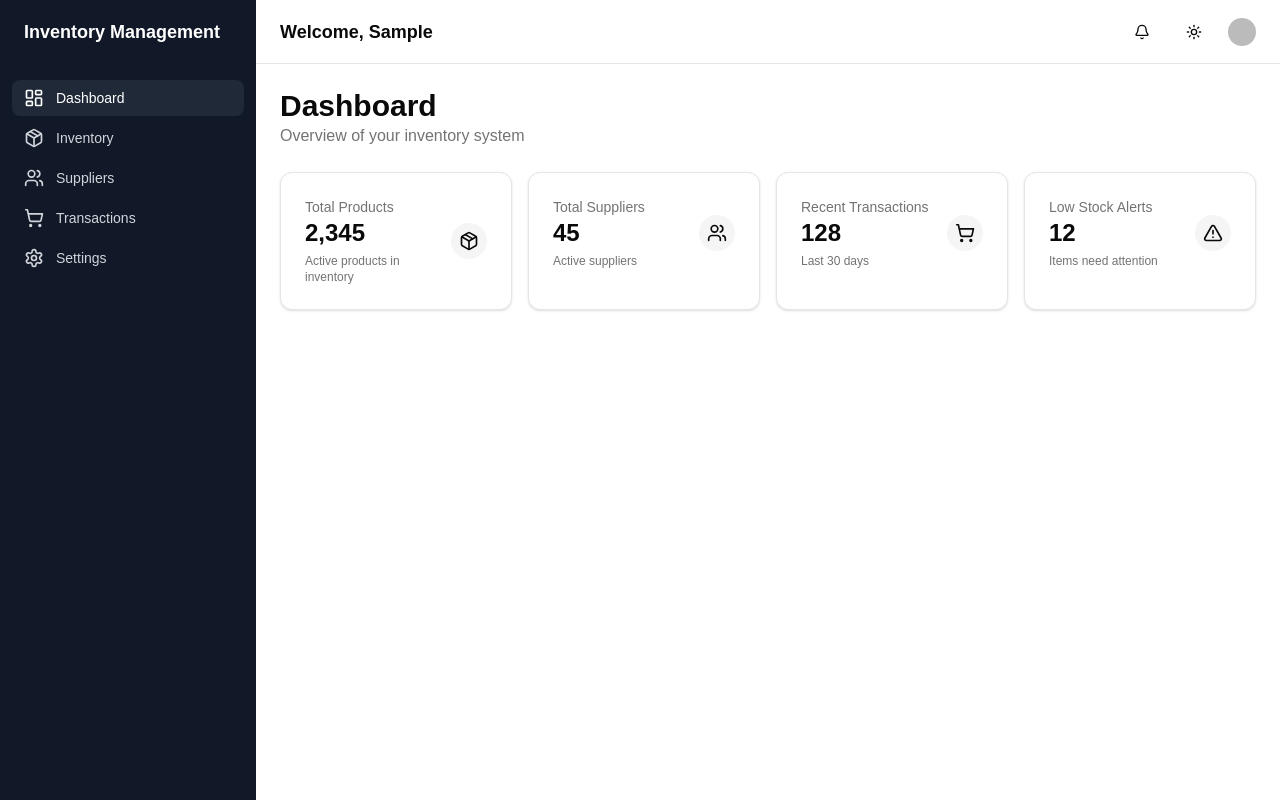
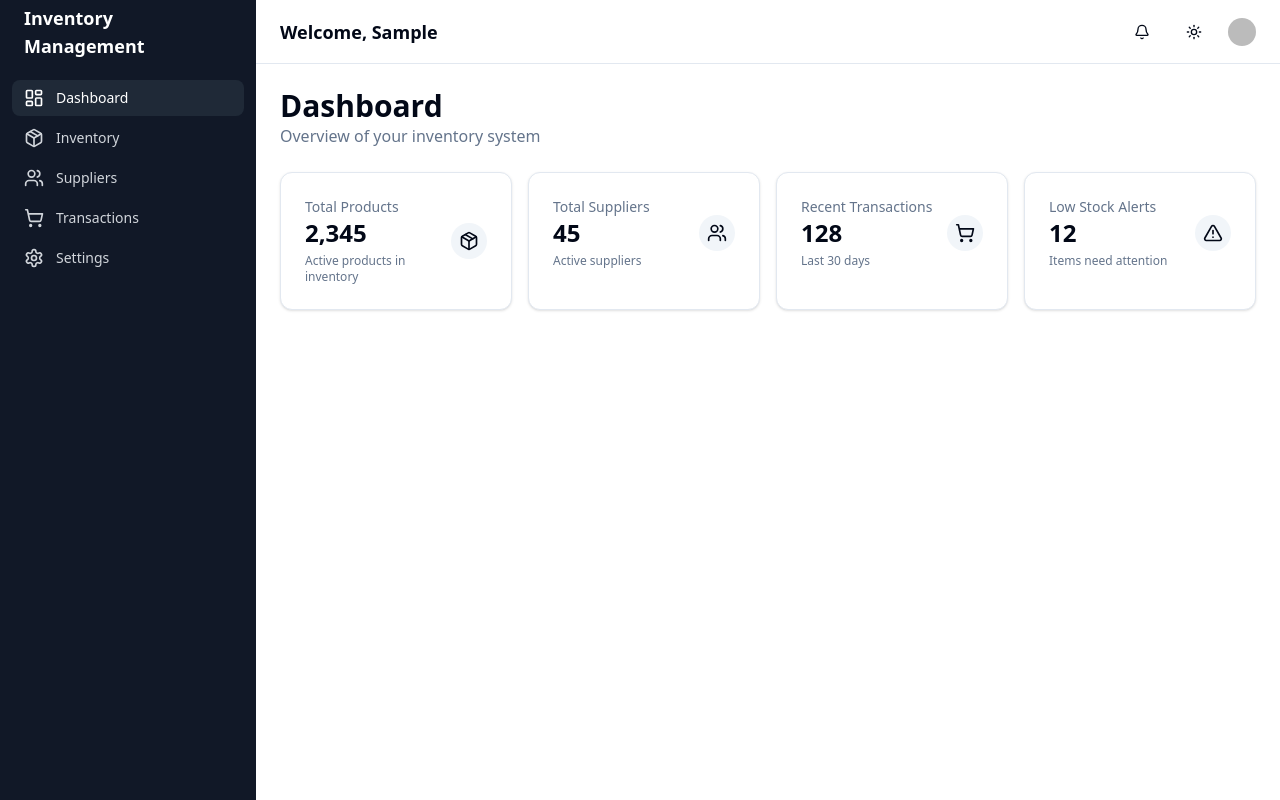
Before and after one commit to sraidytech/Inventory_Management, a Next.js app: page /dashboard in a window 1280 px wide. Built offline with nearby package versions, Linux system fonts and the light colour scheme; no server answers; sample sign-in values are in the browser's storage; some icons are missing.

Commit message:
Clerk V1.2

```diff
--- a/src/app/(app)/dashboard/page.tsx
+++ b/src/app/(app)/dashboard/page.tsx
@@ -1,5 +1,6 @@
 import { Card } from "@/components/ui/card"
 import { Package, ShoppingCart, Users, AlertTriangle } from "lucide-react"
+import { auth } from "@clerk/nextjs/server"
 
 const stats = [
   {
@@ -28,7 +29,13 @@
   }
 ]
 
-export default function DashboardPage() {
+export default async function DashboardPage() {
+  const { userId } = await auth()
+
+  if (!userId) {
+    return null
+  }
+
   return (
     <div className="space-y-6">
       <div>
--- a/src/app/(auth)/sign-up/[[...sign-up]]/page.tsx
+++ b/src/app/(auth)/sign-up/[[...sign-up]]/page.tsx
@@ -2,8 +2,13 @@
 
 export default function SignUpPage() {
   return (
-    <div className="flex h-screen items-center justify-center">
-      <SignUp />
-    </div>
+    <SignUp
+      appearance={{
+        elements: {
+          formButtonPrimary: "bg-slate-800 hover:bg-slate-900",
+          card: "shadow-none",
+        },
+      }}
+    />
   )
 }
--- a/src/app/globals.css
+++ b/src/app/globals.css
@@ -2,63 +2,67 @@
 @tailwind components;
 @tailwind utilities;
 
-body {
-  font-family: Arial, Helvetica, sans-serif;
-}
-
 @layer base {
   :root {
     --background: 0 0% 100%;
-    --foreground: 0 0% 3.9%;
+    --foreground: 222.2 84% 4.9%;
+
     --card: 0 0% 100%;
-    --card-foreground: 0 0% 3.9%;
+    --card-foreground: 222.2 84% 4.9%;
+
     --popover: 0 0% 100%;
-    --popover-foreground: 0 0% 3.9%;
-    --primary: 0 0% 9%;
-    --primary-foreground: 0 0% 98%;
-    --secondary: 0 0% 96.1%;
-    --secondary-foreground: 0 0% 9%;
-    --muted: 0 0% 96.1%;
-    --muted-foreground: 0 0% 45.1%;
-    --accent: 0 0% 96.1%;
-    --accent-foreground: 0 0% 9%;
+    --popover-foreground: 222.2 84% 4.9%;
+
+    --primary: 222.2 47.4% 11.2%;
+    --primary-foreground: 210 40% 98%;
+
+    --secondary: 210 40% 96.1%;
+    --secondary-foreground: 222.2 47.4% 11.2%;
+
+    --muted: 210 40% 96.1%;
+    --muted-foreground: 215.4 16.3% 46.9%;
+
+    --accent: 210 40% 96.1%;
+    --accent-foreground: 222.2 47.4% 11.2%;
+
     --destructive: 0 84.2% 60.2%;
-    --destructive-foreground: 0 0% 98%;
-    --border: 0 0% 89.8%;
-    --input: 0 0% 89.8%;
-    --ring: 0 0% 3.9%;
-    --chart-1: 12 76% 61%;
-    --chart-2: 173 58% 39%;
-    --chart-3: 197 37% 24%;
-    --chart-4: 43 74% 66%;
-    --chart-5: 27 87% 67%;
+    --destructive-foreground: 210 40% 98%;
+
+    --border: 214.3 31.8% 91.4%;
+    --input: 214.3 31.8% 91.4%;
+    --ring: 222.2 84% 4.9%;
+
     --radius: 0.5rem;
   }
+
   .dark {
-    --background: 0 0% 3.9%;
-    --foreground: 0 0% 98%;
-    --card: 0 0% 3.9%;
-    --card-foreground: 0 0% 98%;
-    --popover: 0 0% 3.9%;
-    --popover-foreground: 0 0% 98%;
-    --primary: 0 0% 98%;
-    --primary-foreground: 0 0% 9%;
-    --secondary: 0 0% 14.9%;
-    --secondary-foreground: 0 0% 98%;
-    --muted: 0 0% 14.9%;
-    --muted-foreground: 0 0% 63.9%;
-    --accent: 0 0% 14.9%;
-    --accent-foreground: 0 0% 98%;
+    --background: 222.2 84% 4.9%;
+    --foreground: 210 40% 98%;
+
+    --card: 222.2 84% 4.9%;
+    --card-foreground: 210 40% 98%;
+
+    --popover: 222.2 84% 4.9%;
+    --popover-foreground: 210 40% 98%;
+
+    --primary: 210 40% 98%;
+    --primary-foreground: 222.2 47.4% 11.2%;
+
+    --secondary: 217.2 32.6% 17.5%;
+    --secondary-foreground: 210 40% 98%;
+
+    --muted: 217.2 32.6% 17.5%;
+    --muted-foreground: 215 20.2% 65.1%;
+
+    --accent: 217.2 32.6% 17.5%;
+    --accent-foreground: 210 40% 98%;
+
     --destructive: 0 62.8% 30.6%;
-    --destructive-foreground: 0 0% 98%;
-    --border: 0 0% 14.9%;
-    --input: 0 0% 14.9%;
-    --ring: 0 0% 83.1%;
-    --chart-1: 220 70% 50%;
-    --chart-2: 160 60% 45%;
-    --chart-3: 30 80% 55%;
-    --chart-4: 280 65% 60%;
-    --chart-5: 340 75% 55%;
+    --destructive-foreground: 210 40% 98%;
+
+    --border: 217.2 32.6% 17.5%;
+    --input: 217.2 32.6% 17.5%;
+    --ring: 212.7 26.8% 83.9%;
   }
 }
 
@@ -70,3 +74,11 @@
     @apply bg-background text-foreground;
   }
 }
+
+.cl-card {
+  @apply shadow-none;
+}
+
+.cl-formButtonPrimary {
+  @apply bg-slate-800 hover:bg-slate-900;
+}
```
